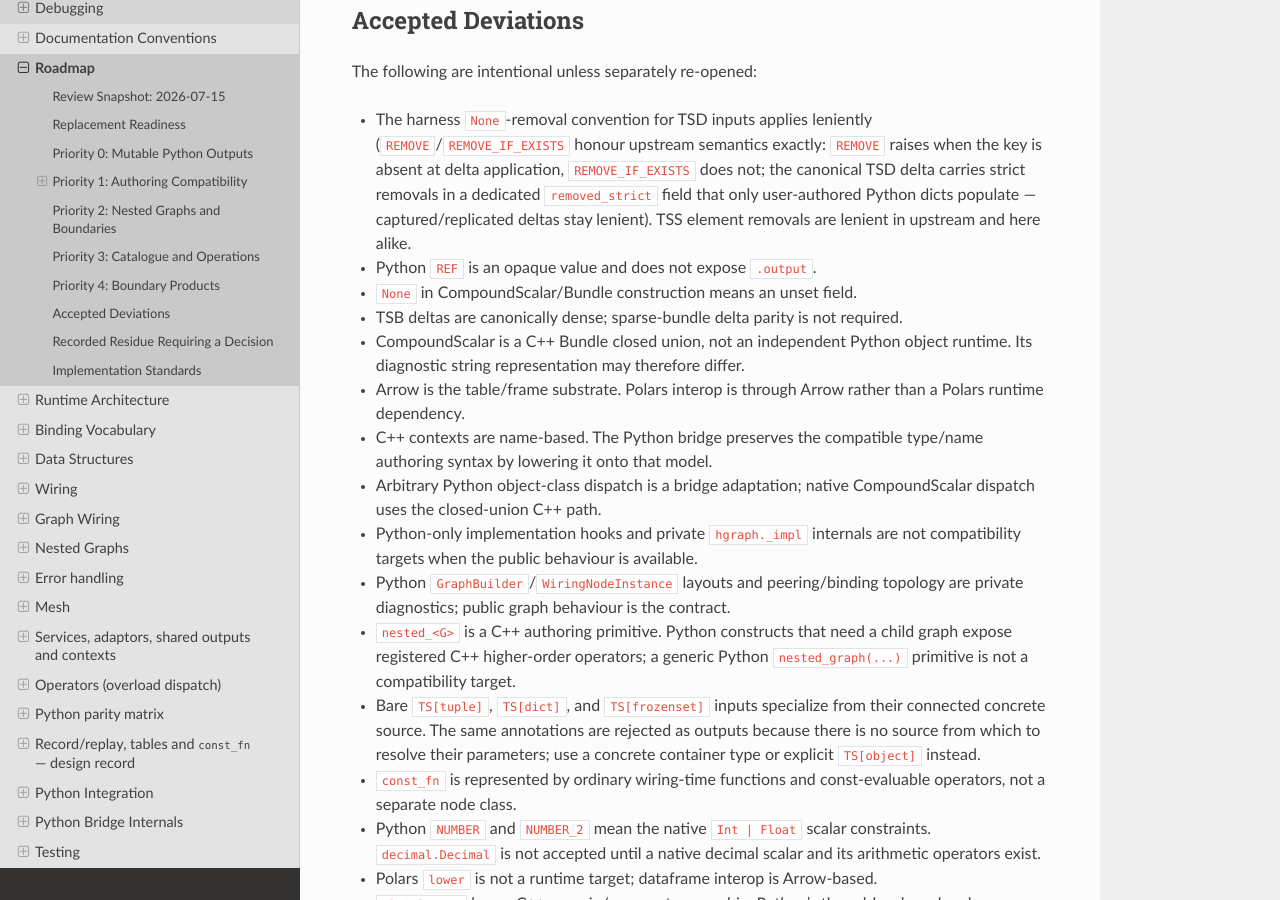
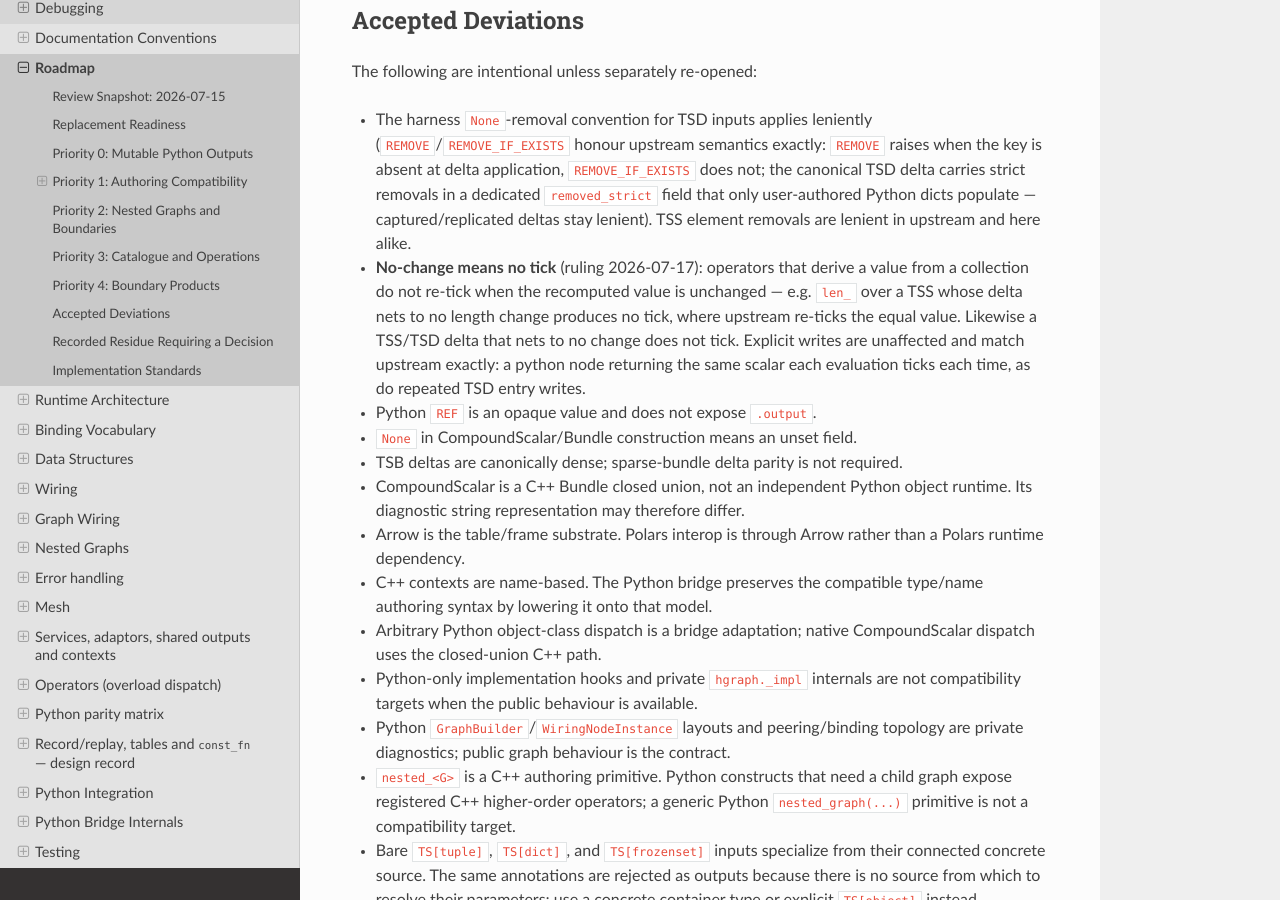
Before and after one commit to hhenson/hg_cpp, a Sphinx documentation site: the page built from docs/source/developer_guide/roadmap.rst, in a window 1280 px wide and 900 px high, scrolled down 10401 px. Built offline with Sphinx 7.4.7 and the Read the Docs theme 3.1.0, drawn with Linux system fonts in a browser that asks for light colours.

Commit message:
Record no-tick ruling; deflake tornado adaptor tests on slow runners
Ruling (2026-07-17, recorded in roadmap Accepted Deviations): no change
means no tick — derived-value operators (e.g. len_) do not re-tick an
unchanged result and net-no-change TSS/TSD deltas do not tick, where
upstream re-ticks equal values. Explicit writes are unaffected and match
upstream exactly (probe-verified both sides). Pinned by
test_no_change_means_no_tick.

CI deflake: the tornado adaptor tests retried server startup only on
ConnectionRefusedError, but a contended runner (macOS CI) produces a
SLOW connect instead - tornado's HTTPClientError 599 - which escaped
the retry loop (two consecutive macOS-only failures, different test
each time). All 10 retry sites now also retry HTTPClientError/OSError,
websocket connect_timeout 1s -> 3s, deadlines 3s -> 10s; genuine
failures still re-raise at the deadline.

Co-Authored-By: Claude Fable 5 <noreply@anthropic.com>

```diff
--- a/docs/source/developer_guide/roadmap.rst
+++ b/docs/source/developer_guide/roadmap.rst
@@ -516,6 +516,13 @@ The following are intentional unless separately re-opened:
   removals in a dedicated ``removed_strict`` field that only user-authored
   Python dicts populate — captured/replicated deltas stay lenient).  TSS
   element removals are lenient in upstream and here alike.
+- **No-change means no tick** (ruling 2026-07-17): operators that derive a
+  value from a collection do not re-tick when the recomputed value is
+  unchanged — e.g. ``len_`` over a TSS whose delta nets to no length change
+  produces no tick, where upstream re-ticks the equal value. Likewise a
+  TSS/TSD delta that nets to no change does not tick. Explicit writes are
+  unaffected and match upstream exactly: a python node returning the same
+  scalar each evaluation ticks each time, as do repeated TSD entry writes.
 - Python ``REF`` is an opaque value and does not expose ``.output``.
 - ``None`` in CompoundScalar/Bundle construction means an unset field.
 - TSB deltas are canonically dense; sparse-bundle delta parity is not required.
```
Also changed, not shown: 4 other files.
